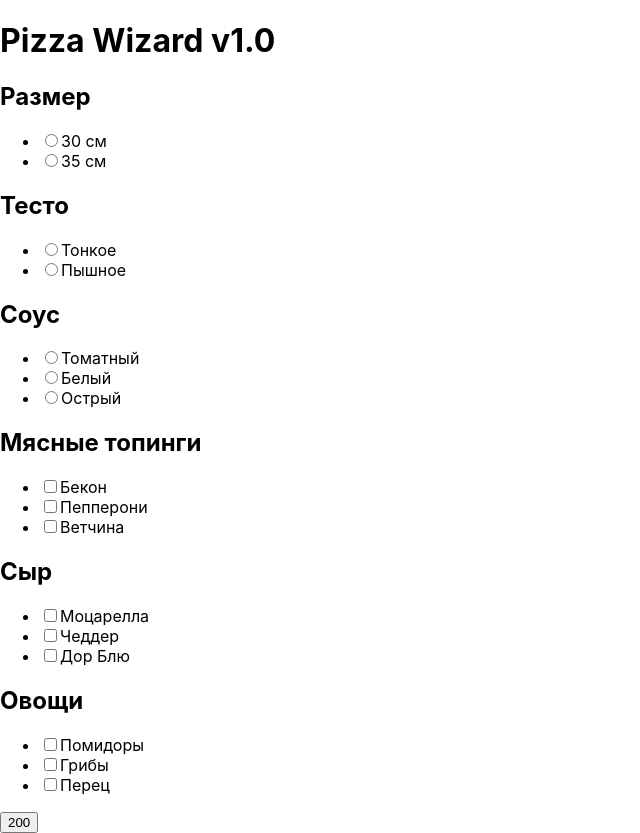
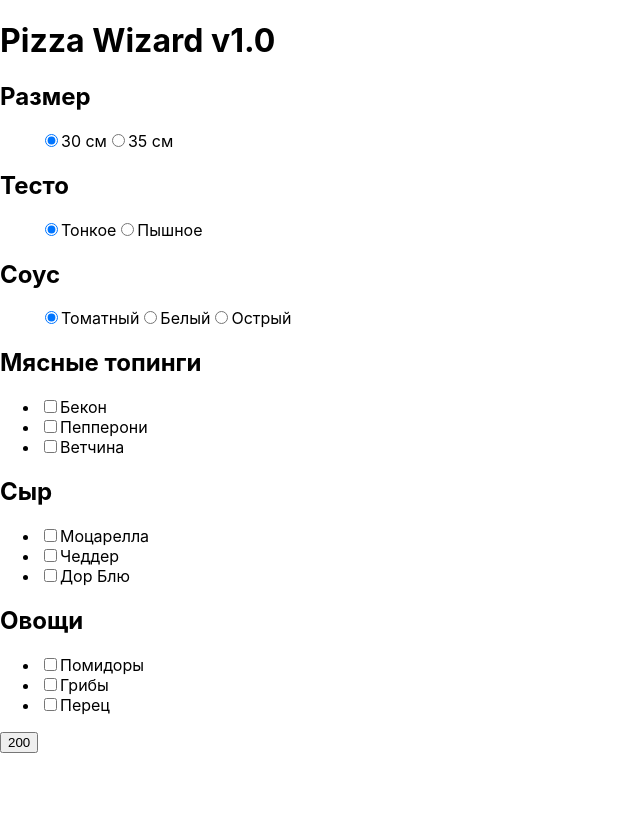
Before and after one commit to nl-kaidzen/react-pizza-ts, a React (Create React App) app: page / in a window 1280 px wide. Shown: the whole page, without its empty margins (0-640 px from the left). After the commit the page ends 800 px from the top, so only its background shows below. Built offline with nearby package versions, Linux system fonts and the light colour scheme.

Commit message:
Fixes after CR

```diff
--- a/src/App.tsx
+++ b/src/App.tsx
@@ -1,7 +1,7 @@
 import React from 'react';
 
 import './App.css';
-import PizzaWizard from './components/PizzaWizard';
+import PizzaWizard from './components/pages/PizzaWizardPage';
 
 function App() {
   return (
--- a/src/components/Modal/index.tsx
+++ /dev/null
@@ -1,42 +0,0 @@
-import React from 'react';
-import PropTypes from 'prop-types';
-
-import { VALUE_TO_LABEL_MAP } from '../../constants/valueToLabel';
-
-type ModalType = {
-  dough: string,
-  size: string,
-  sauce: string,
-  toppings: Array<string | null | undefined>,
-};
-
-const Modal: React.FC<ModalType> = ({
-  dough, size, sauce, toppings,
-}) => (
-  <div>
-    <h1>Ваш заказ:</h1>
-    <p>{`Размер: ${VALUE_TO_LABEL_MAP[size]}`}</p>
-    <p>{`Тип теста: ${VALUE_TO_LABEL_MAP[dough]}`}</p>
-    <p>{`Соус: ${VALUE_TO_LABEL_MAP[sauce]}`}</p>
-    <p>Топинги: </p>
-    <ul>
-      {toppings.length > 0 && toppings.map(
-        (topping: string | null | undefined) => (
-          <li
-            key={topping}
-          >{VALUE_TO_LABEL_MAP[typeof topping === 'string' ? topping : JSON.stringify(topping)]}
-          </li>
-        ),
-      )}
-    </ul>
-  </div>
-);
-
-Modal.propTypes = {
-  size: PropTypes.string.isRequired,
-  dough: PropTypes.string.isRequired,
-  sauce: PropTypes.string.isRequired,
-  toppings: PropTypes.arrayOf(PropTypes.string).isRequired,
-};
-
-export default React.memo(Modal);
--- a/src/components/common/LabeledCheckbox/index.tsx
+++ /dev/null
@@ -1,30 +0,0 @@
-import React, { useCallback } from 'react';
-import PropTypes from 'prop-types';
-
-type LabeledCheckboxType = {
-  id: string,
-  label: string,
-  onChange: (value: string) => void,
-};
-
-const LabeledCheckbox: React.FC<LabeledCheckboxType> = ({
-  id, label, onChange,
-}) => {
-  const onCheckboxChange = useCallback((event) => onChange(event.target.name),
-    [onChange]);
-
-  return (
-    <label htmlFor={id}>
-      <input type="checkbox" id={id} name={id} onChange={onCheckboxChange} />
-      {label}
-    </label>
-  );
-};
-
-LabeledCheckbox.propTypes = {
-  id: PropTypes.string.isRequired,
-  label: PropTypes.string.isRequired,
-  onChange: PropTypes.func.isRequired,
-};
-
-export default React.memo(LabeledCheckbox);
--- a/src/components/common/LabeledRadio/index.tsx
+++ /dev/null
@@ -1,36 +0,0 @@
-import React, { useCallback } from 'react';
-import PropTypes from 'prop-types';
-
-type LabeledRadioType = {
-  id: string,
-  name: string,
-  type: string,
-  label: string,
-  onChange: (value: string, type: string) => void,
-};
-
-const LabeledRadio: React.FC<LabeledRadioType> = ({
-  id, name, type, label, onChange,
-}) => {
-  const onRadioChange = useCallback((e: React.ChangeEvent<HTMLInputElement>) => {
-    if (typeof e.target.dataset.type === 'string') {
-      onChange(id, e.target.dataset.type);
-    }
-  }, [onChange, id]);
-  return (
-    <label htmlFor={id}>
-      <input type="radio" id={id} name={name} data-type={type} onChange={onRadioChange} />
-      {label}
-    </label>
-  );
-};
-
-LabeledRadio.propTypes = {
-  id: PropTypes.string.isRequired,
-  name: PropTypes.string.isRequired,
-  type: PropTypes.string.isRequired,
-  label: PropTypes.string.isRequired,
-  onChange: PropTypes.func.isRequired,
-};
-
-export default React.memo(LabeledRadio);
--- a/src/components/common/RadioGroup/index.tsx
+++ b/src/components/common/RadioGroup/index.tsx
@@ -1,46 +1,36 @@
-/* eslint-disable react/prop-types */
 import React from 'react';
-// import PropTypes from 'prop-types';
-import LabeledRadio from 'components/common/LabeledRadio';
 
 type RadioObject = {
   id: string,
   label: string,
 };
 
-type RadioGroupType = {
-  radioArray: Array<RadioObject>,
+type RadioGroupProps = {
+  radios: Array<RadioObject>,
   name: string,
-  type: string,
-  onChange: (value: string, type: string) => void,
+  value: string,
+  onChange: (value: string) => void,
 };
 
-const RadioGroup: React.FC<RadioGroupType> = ({
-  radioArray, onChange, name, type,
-}) => (
+const RadioGroup: React.FC<RadioGroupProps> = ({
+  radios, onChange, name, value,
+}: RadioGroupProps) => (
   <ul>
-    {radioArray.map(({
+    {radios.map(({
       id, label,
     }) => (
-      <li key={id}>
-        <LabeledRadio
+      <label htmlFor={id}>
+        <input
+          type="radio"
           id={id}
           name={name}
-          type={type}
-          label={label}
-          onChange={onChange}
+          checked={value === id}
+          onChange={() => onChange(id)}
         />
-      </li>
+        {label}
+      </label>
     ))}
   </ul>
 );
 
-/* RadioGroup.propTypes = {
-  checkboxesArray: PropTypes.arrayOf<CheckboxObject>({
-    id: PropTypes.string.isRequired,
-    label: PropTypes.string.isRequired,
-  }).isRequired,
-  onChange: PropTypes.func.isRequired,
-}; */
-
 export default React.memo(RadioGroup);
--- /dev/null
+++ b/src/components/pages/PizzaConfirmationPage/index.tsx
@@ -0,0 +1,33 @@
+import React from 'react';
+import { getLabelByValue } from 'helpers/getLabelByValue';
+
+type PizzaConfirmationPageProps = {
+  dough: string,
+  size: string,
+  sauce: string,
+  toppings: Array<string>,
+};
+
+const PizzaConfirmationPage: React.FC<PizzaConfirmationPageProps> = ({
+  dough, size, sauce, toppings,
+}: PizzaConfirmationPageProps) => (
+  <div>
+    <h1>Ваш заказ:</h1>
+    <p>{`Размер: ${getLabelByValue(size)}`}</p>
+    <p>{`Тип теста: ${getLabelByValue(dough)}`}</p>
+    <p>{`Соус: ${getLabelByValue(sauce)}`}</p>
+    <p>Топинги: </p>
+    <ul>
+      {toppings.map(
+        (topping: string) => (
+          <li
+            key={topping}
+          >{getLabelByValue(topping)}
+          </li>
+        ),
+      )}
+    </ul>
+  </div>
+);
+
+export default React.memo(PizzaConfirmationPage);
--- a/src/components/PizzaWizard/index.tsx
+++ b/src/components/pages/PizzaWizardPage/index.tsx
@@ -1,15 +1,14 @@
 import React, { useCallback, useState, useEffect } from 'react';
 import CheckboxGroup from 'components/common/CheckboxGroup';
 import RadioGroup from 'components/common/RadioGroup';
+import PizzaConfirmationPage from 'components/pages/PizzaConfirmationPage';
 
 import {
-  DOUGH_TYPES_ARRAY, SIZES_ARRAY, MEET_ARRAY, VEGETABLES_ARRAY, CHEESE_ARRAY, SAUCES_ARRAY,
+  DOUGH_ARRAY, SIZES_ARRAY, MEET_ARRAY, VEGETABLES_ARRAY, CHEESE_ARRAY, SAUCES_ARRAY,
 } from 'constants/wizardOptions';
 import {
   DOUGH_INIT_STATE, SIZES_INIT_STATE, SAUCES_INIT_STATE, TOPING_INIT_STATE,
 } from 'constants/wizardInitialState';
-
-import Modal from '../Modal';
 
 const BASIC_PRICE = 200;
 const EXTRA_TOPING_PRICE = 29;
@@ -24,28 +23,23 @@ const PizzaWizard: React.FC = () => {
   const [sauce, setSauce] = useState(SAUCES_INIT_STATE);
   const [toppings, setToppings] = useState(TOPING_INIT_STATE);
   const [totalPrice, setTotalPrice] = useState(BASIC_PRICE);
-  const [isVisible, setVisible] = useState(false);
+  const [isConfirmationVisible, setConfirmationVisible] = useState(false);
 
-  const handleCheckboxChange = useCallback(
-    (value: string) => setToppings((prev: Array<string>) => {
-      if (prev.includes(value)) {
-        return prev.filter((toppingsItem) => toppingsItem !== value);
+  const handleCheckboxToggle = useCallback(
+    (topping: string) => setToppings((prevToppings: Array<string>) => {
+      if (prevToppings.includes(topping)) {
+        return prevToppings.filter((toppingsItem) => toppingsItem !== topping);
       }
-      return [...prev, value];
+      return [...prevToppings, topping];
     }),
     [],
   );
 
-  const handleRadioChange = useCallback((value: string, type: string) => {
-    switch (type) {
-      case 'DOUGH': setDough(value); break;
-      case 'SAUCE': setSauce(value); break;
-      case 'SIZE': setSize(value); break;
-      default: break;
-    }
-  }, []);
+  const handleDoughChange = useCallback((value: string) => setDough(value), []);
+  const handleSauceChange = useCallback((value: string) => setSauce(value), []);
+  const handleSizeChange = useCallback((value: string) => setSize(value), []);
 
-  const handleSubmitClick = () => setVisible(true);
+  const handleSubmitClick = () => setConfirmationVisible(true);
   useEffect(() => setTotalPrice(calculateTotalPrice(size, toppings.length)),
     [size, dough, sauce, toppings]);
 
@@ -55,43 +49,50 @@ const PizzaWizard: React.FC = () => {
         <h1>Pizza Wizard v1.0</h1>
         <h2>Размер</h2>
         <RadioGroup
-          radioArray={SIZES_ARRAY}
+          radios={SIZES_ARRAY}
+          value={size}
           name="pizza_size"
-          type="SIZE"
-          onChange={handleRadioChange}
+          onChange={handleSizeChange}
         />
         <h2>Тесто</h2>
         <RadioGroup
-          radioArray={DOUGH_TYPES_ARRAY}
+          radios={DOUGH_ARRAY}
+          value={dough}
           name="pizza_dough"
-          type="DOUGH"
-          onChange={handleRadioChange}
+          onChange={handleDoughChange}
         />
         <h2>Соус</h2>
         <RadioGroup
-          radioArray={SAUCES_ARRAY}
+          radios={SAUCES_ARRAY}
+          value={sauce}
           name="pizza_sauce"
-          type="SAUCE"
-          onChange={handleRadioChange}
+          onChange={handleSauceChange}
         />
         <h2>Мясные топинги</h2>
         <CheckboxGroup
-          checkboxesArray={MEET_ARRAY}
-          onChange={handleCheckboxChange}
+          checkboxes={MEET_ARRAY}
+          onChange={handleCheckboxToggle}
         />
         <h2>Сыр</h2>
         <CheckboxGroup
-          checkboxesArray={CHEESE_ARRAY}
-          onChange={handleCheckboxChange}
+          checkboxes={CHEESE_ARRAY}
+          onChange={handleCheckboxToggle}
         />
         <h2>Овощи</h2>
         <CheckboxGroup
-          checkboxesArray={VEGETABLES_ARRAY}
-          onChange={handleCheckboxChange}
+          checkboxes={VEGETABLES_ARRAY}
+          onChange={handleCheckboxToggle}
         />
         <button type="submit" onClick={handleSubmitClick}>{totalPrice}</button>
       </form>
-      {isVisible && <Modal dough={dough} size={size} sauce={sauce} toppings={toppings} />}
+      {isConfirmationVisible && (
+      <PizzaConfirmationPage
+        dough={dough}
+        size={size}
+        sauce={sauce}
+        toppings={toppings}
+      />
+      )}
     </>
   );
 };
--- a/src/constants/wizardOptions.js
+++ b/src/constants/wizardOptions.js
@@ -40,7 +40,7 @@ export const VEGETABLES_ARRAY = [
   },
 ];
 
-export const DOUGH_TYPES_ARRAY = [
+export const DOUGH_ARRAY = [
   { id: 'thin', label: 'Тонкое', value: 'thin' },
   { id: 'thick', label: 'Пышное', value: 'thick' },
 ];
--- /dev/null
+++ b/src/helpers/getLabelByValue.ts
@@ -0,0 +1,4 @@
+import { VALUE_TO_LABEL_MAP } from 'constants/valueToLabel';
+
+// This function returns a label by received value from Dictionary.
+export const getLabelByValue = (value: string) => VALUE_TO_LABEL_MAP[value];
```
Also changed, not shown: src/components/common/CheckboxGroup/index.tsx (+10 -22 lines), 1 other file (tests, documents, lock files or other folders).
